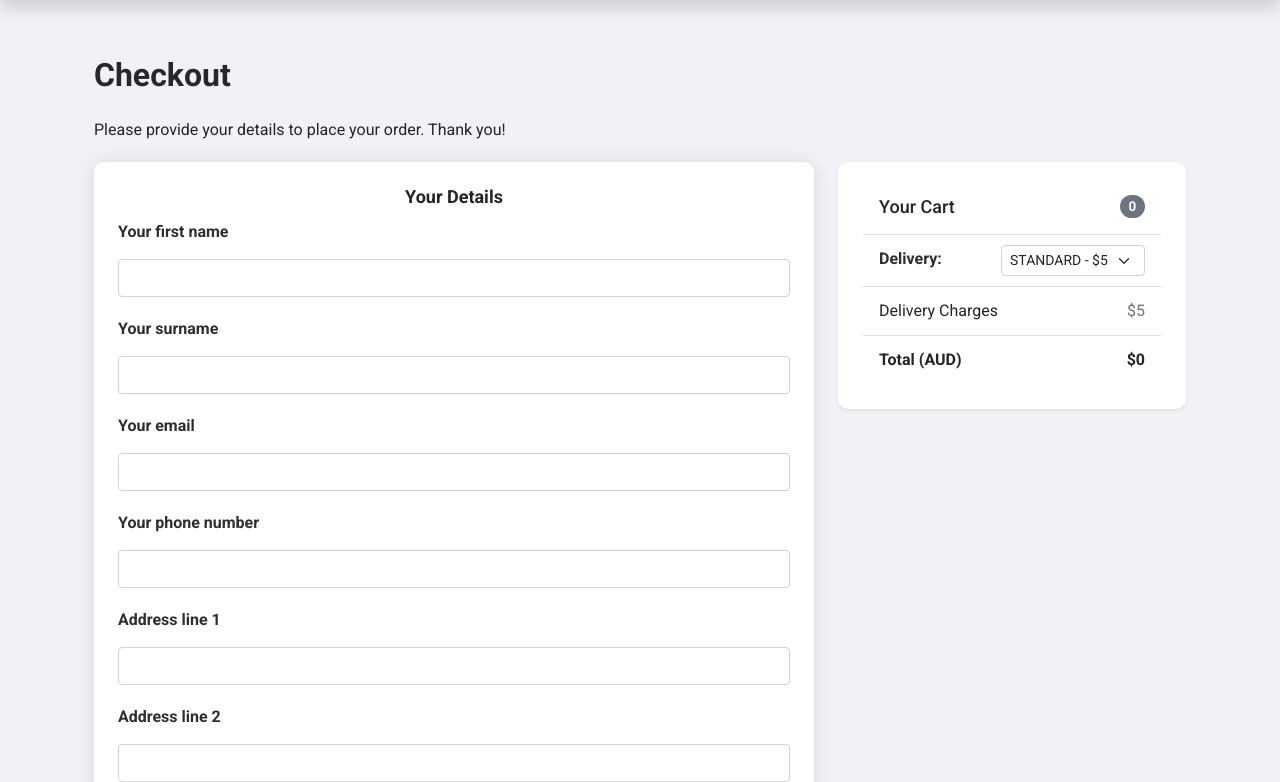
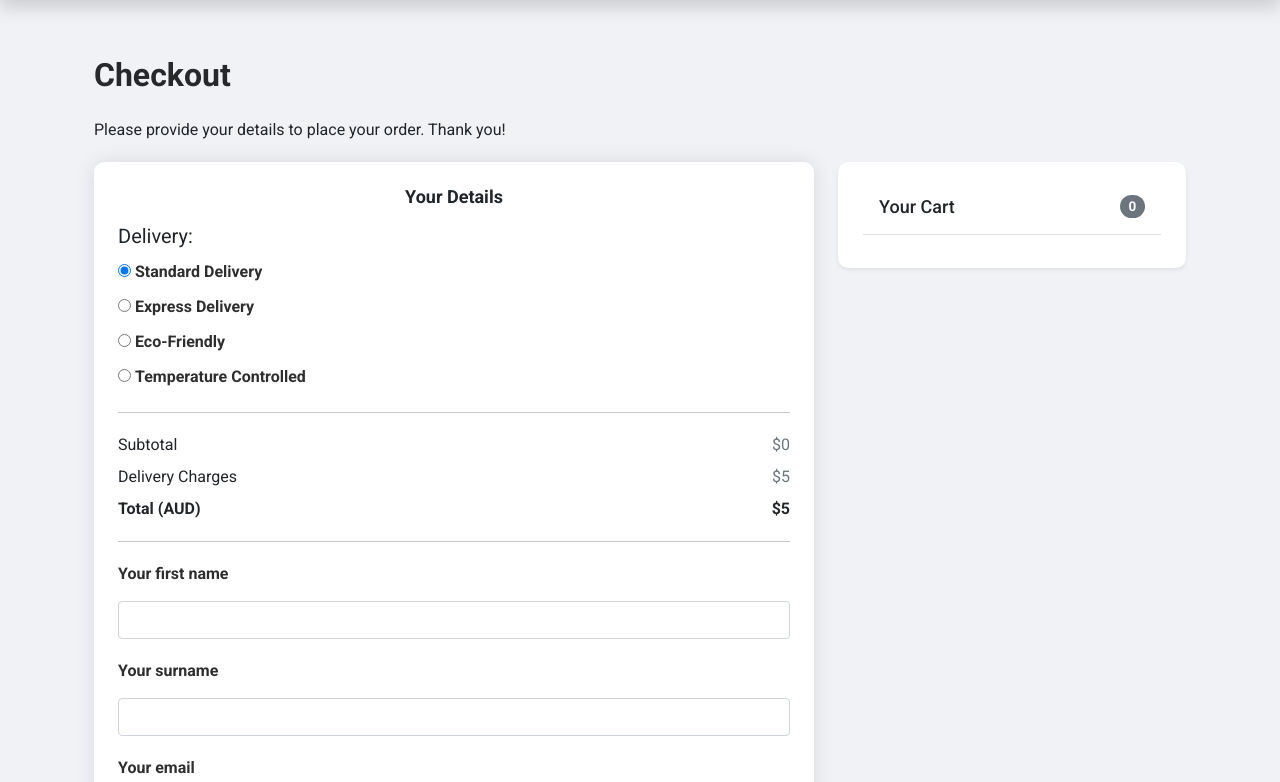
Before and after one commit to nabiskii/MedLife-IFN582-Website-using-Flask-Jinja-HTML-and-CSS, a Flask app: page /checkout/ in a window 1280 px wide. Shown: the part 66-848 px from the top of the page. Run offline with Flask 3, Linux system fonts and the light colour scheme; some libraries are stand-ins or nearby versions.

Commit message:
fixed checkout delivery!!

```diff
--- a/project/db.py
+++ b/project/db.py
@@ -225,7 +225,7 @@ def get_delivery_method_by_price(price):
     cur.execute("SELECT deliveryMethodCode FROM delivery_methods WHERE surchargePrice = %s", (price,))
     method = cur.fetchone()
     cur.close()
-    return method
+    return method['deliveryMethodCode'] if method else None
 
 
 #  ----------- subscription query -------------
--- a/project/templates/checkout.html
+++ b/project/templates/checkout.html
@@ -3,6 +3,22 @@
 {% import 'bootstrap/form.html' as wtf %}
 
 {% block main %}
+<style>
+    #delivery-5,
+    #delivery-8,
+    #delivery-15,
+    #delivery-25 {
+        display: none;
+    }
+
+    #standard:checked~#delivery-5,
+    #express:checked~#delivery-8,
+    #eco:checked~#delivery-15,
+    #temp:checked~#delivery-25 {
+        display: block;
+    }
+</style>
+
 <section class="py-5">
     <div class="container">
         <div class="container mx-10 my-2">
@@ -14,46 +30,26 @@
 
                 <div class="col-lg-4 order-lg-2 mb-4">
                     <div class="card shadow-sm">
-                        <div class="card-header bg-white border-bottom">
+                        <div class="card-header bg-white border-bottom mb-2">
                             <h4 class="d-flex justify-content-between align-items-center mb-2">
                                 <span>Your Cart</span>
                                 <span class="badge bg-secondary rounded-pill">{{ basket_num_items }}</span>
                             </h4>
                         </div>
-                        <ul class="list-group list-group-flush">
+                        <div>
                             {% for item in basket.items %}
-                            <li class="list-group-item d-flex justify-content-between align-items-start">
+                            <div class="d-flex justify-content-between align-items-start">
                                 <div>
                                     <h6 class="my-0 fw-semibold">{{ item.item.itemName }}</h6>
                                     <small class="text-muted">${{ item.item.unitPrice }} x {{ item.quantity }}</small>
                                 </div>
                                 <span class="text-muted">${{ item.total_price() }}</span>
-                            </li>
+                            </div>
+
+                            <hr class="my-1">
+
                             {% endfor %}
-                            <li class="list-group-item">
-                                <form method="GET" action="{{ url_for('main.checkout') }}"
-                                    class="d-flex justify-content-between align-items-center">
-                                    <label for="delivery" class="me-2 mb-0 fw-medium">Delivery:</label>
-                                    <select name="delivery" id="delivery" onchange="this.form.submit()"
-                                        class="form-select form-select-sm w-auto">
-                                        {% for method in delivery_methods %}
-                                        <option value="{{ method.value }}" {% if selected_method==method.value
-                                            %}selected{% endif %}>
-                                            {{ method.name }} - ${{ method.value }}
-                                        </option>
-                                        {% endfor %}
-                                    </select>
-                                </form>
-                            </li>
-                            <li class="list-group-item d-flex justify-content-between">
-                                <span>Delivery Charges</span>
-                                <span class="text-muted">${{ selected_method }}</span>
-                            </li>
-                            <li class="list-group-item d-flex justify-content-between">
-                                <strong>Total (AUD)</strong>
-                                <strong>${{ basket_total }}</strong>
-                            </li>
-                        </ul>
+                        </div>
                     </div>
                 </div>
 
@@ -61,7 +57,73 @@
                     <div class="card p-4 mb-3">
                         <h4 class="fw-bold">Your Details</h4>
                         <form method="post" name="checkout-form" class="needs-validation" novalidate>
+                            <p for="delivery" class="me-2 mb-0 fw-normal fs-5">Delivery:</p>
+                            <input type="radio" id="standard" name="delivery" value="5" required checked>
+                            <label for="standard">Standard Delivery</label><br>
+                            <input type="radio" id="express" name="delivery" value="8">
+                            <label for="express">Express Delivery</label><br>
+                            <input type="radio" id="eco" name="delivery" value="15">
+                            <label for="eco">Eco-Friendly</label><br>
+                            <input type="radio" id="temp" name="delivery" value="25">
+                            <label for="temp">Temperature Controlled</label><br>
+
+                            <hr>
+                            <div class="d-flex justify-content-between">
+                                <span>Subtotal</span>
+                                <span class="text-muted">${{ basket_total }}</span>
+                            </div>
+
+                            <div id="delivery-5">
+
+                                <div class="d-flex justify-content-between">
+                                    <span>Delivery Charges</span>
+                                    <span class="text-muted">$5</span>
+                                </div>
+                                <div class="d-flex justify-content-between">
+                                    <strong>Total (AUD)</strong>
+                                    <strong>${{ basket_total+5 }}</strong>
+                                </div>
+                                <hr>
+                            </div>
+
+                            <div id="delivery-8">
+                                <div class="d-flex justify-content-between">
+                                    <span>Delivery Charges</span>
+                                    <span class="text-muted">$8</span>
+                                </div>
+                                <div class="d-flex justify-content-between">
+                                    <strong>Total (AUD)</strong>
+                                    <strong>${{ basket_total+8 }}</strong>
+                                </div>
+                                <hr>
+                            </div>
+
+                            <div id="delivery-15">
+                                <div class="d-flex justify-content-between">
+                                    <span>Delivery Charges</span>
+                                    <span class="text-muted">$15</span>
+                                </div>
+                                <div class="d-flex justify-content-between">
+                                    <strong>Total (AUD)</strong>
+                                    <strong>${{ basket_total+15 }}</strong>
+                                </div>
+                                <hr>
+                            </div>
+
+                            <div id="delivery-25">
+                                <div class="d-flex justify-content-between">
+                                    <span>Delivery Charges</span>
+                                    <span class="text-muted">$25</span>
+                                </div>
+                                <div class="d-flex justify-content-between">
+                                    <strong>Total (AUD)</strong>
+                                    <strong>${{ basket_total+25 }}</strong>
+                                </div>
+                                <hr>
+                            </div>
+
                             {{ wtf.render_form(form) }}
+
                         </form>
                     </div>
                 </div>
--- a/project/views.py
+++ b/project/views.py
@@ -428,16 +428,8 @@ def clear_basket():
 def checkout():
     form = CheckoutForm()
     basket = get_basket()
-    selected_method = int(request.args.get('delivery', 5))
     basket_total = basket.total_cost()
     basket_num_items = basket.get_total_quantity()
-
-    method_prices ={}
-    for method in DeliveryMethod:
-        method_prices[method.name] = method.value + basket_total
-        print(method.value)
-
-    print("method prices: ", method_prices)
 
     if request.method == 'POST':
         print("Checkout POST request received")
@@ -452,16 +444,25 @@ def checkout():
             flash('Your basket is empty. Please add items to your basket before checking out.', 'error')
             return redirect(url_for('main.index'))
 
-        # get delivery method name
-        delivery_method = models.DeliveryMethod.get_delivery_method_by_amount(selected_method)
+        if form.validate_on_submit():
+            delivery_price = request.form.get('delivery')
+            if not delivery_price:
+                form_data = request.form
+                flash('Please select a delivery method.', 'error')
+                return redirect(url_for('main.checkout'))
 
-        if form.validate_on_submit():
+            print("delivery method: ", int(delivery_price))
+            delivery_method = db.get_delivery_method_by_price(delivery_price)
+
+            final_price = basket_total + int(delivery_price)
+
+
             if not db.check_customer_exists(session['user']['user_id']):
                 cust_id = db.add_customer(session['user']['user_id'], form)
             else:
                 cust_id = db.get_customer_id(session['user']['user_id'])
 
-            order = convert_basket_to_order(cust_id, delivery_method, basket_total)
+            order = convert_basket_to_order(cust_id, delivery_method, final_price)
             order_id = db.add_order(order)
 
             flash(f"Thank you, {session['user']['username']}! Your order #{order_id} has been placed successfully.",)
@@ -469,16 +470,7 @@ def checkout():
             return redirect(url_for('main.index'))
         else:
             flash('The provided information is missing or incorrect','error')
-    return render_template('checkout.html', form=form, basket=basket, basket_total=basket_total, delivery_methods=DeliveryMethod, selected_method=selected_method, basket_num_items=basket_num_items, method_prices=method_prices)
-
-@bp.route('/checkout/update_delivery')
-def update_delivery():
-    print("inside update delivery")
-    form_data = request.form
-    form = CheckoutForm(form_data)
-    print("Form data received: ", form_data)
-    selected_method = int(request.form.get('delivery_method', 5))
-    return redirect(url_for('main.checkout', delivery=selected_method, form=form))
+    return render_template('checkout.html', form=form, basket=basket, basket_total=basket_total, delivery_methods=DeliveryMethod, basket_num_items=basket_num_items)
 
 @bp.route('/subscribe', methods=['POST'])
 def subscribe():
```
